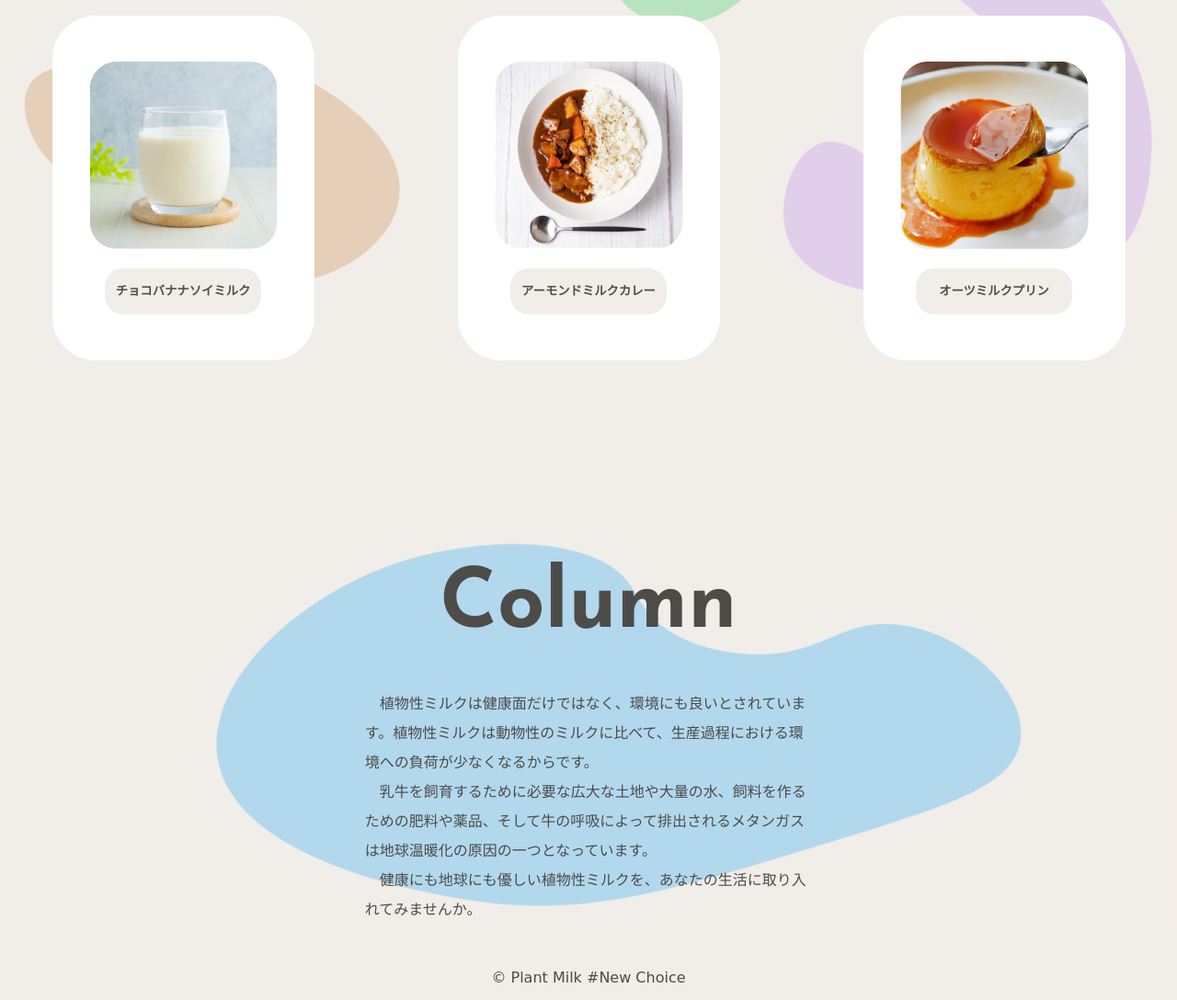
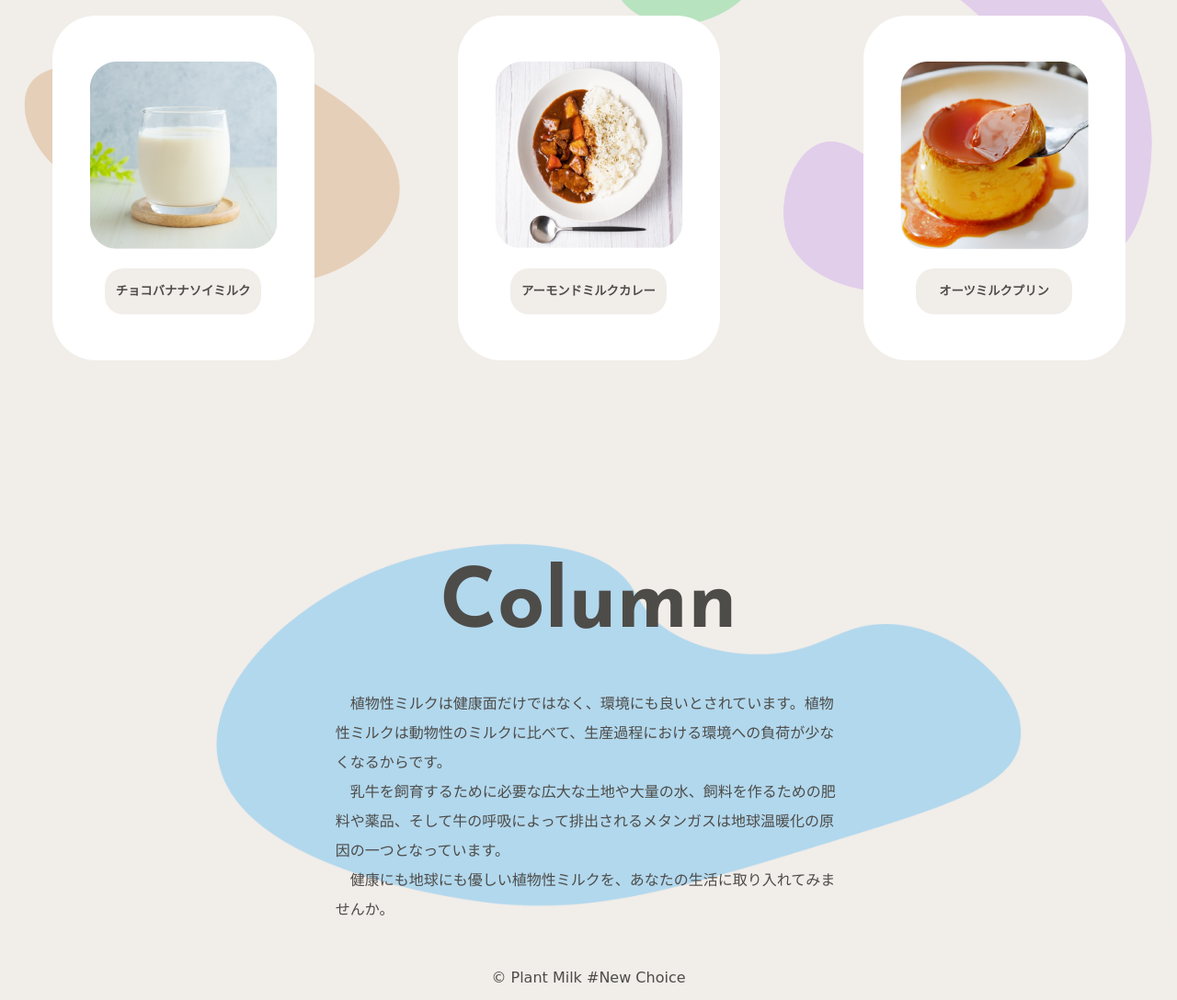
Before and after one commit to Hattsunn/Plantmilk, a plain HTML site: page index.html in a window 1280 px wide. Shown: the part 4474-5562 px from the top of the page at 92% size. Drawn offline with nearby package versions, Linux system fonts and the light colour scheme; a web font is replaced by a local one.

Commit message:
微調整

```diff
--- a/style.css
+++ b/style.css
@@ -748,7 +748,7 @@ h5{
     display: flex;
     flex-direction: column;
     justify-content: center;
-    width: 38%;
+    width: 43%;
     line-height: 2;
 }
 
```
